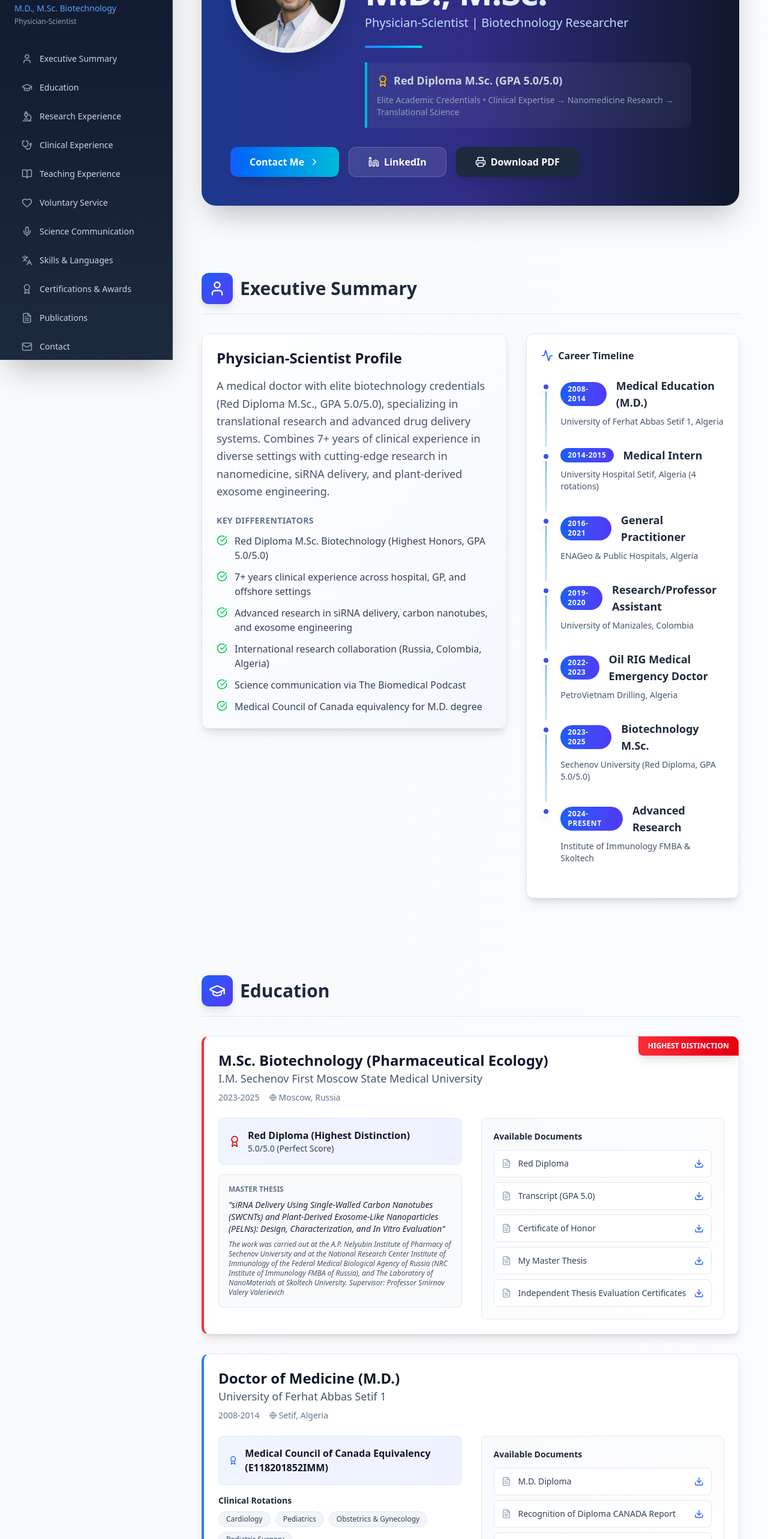
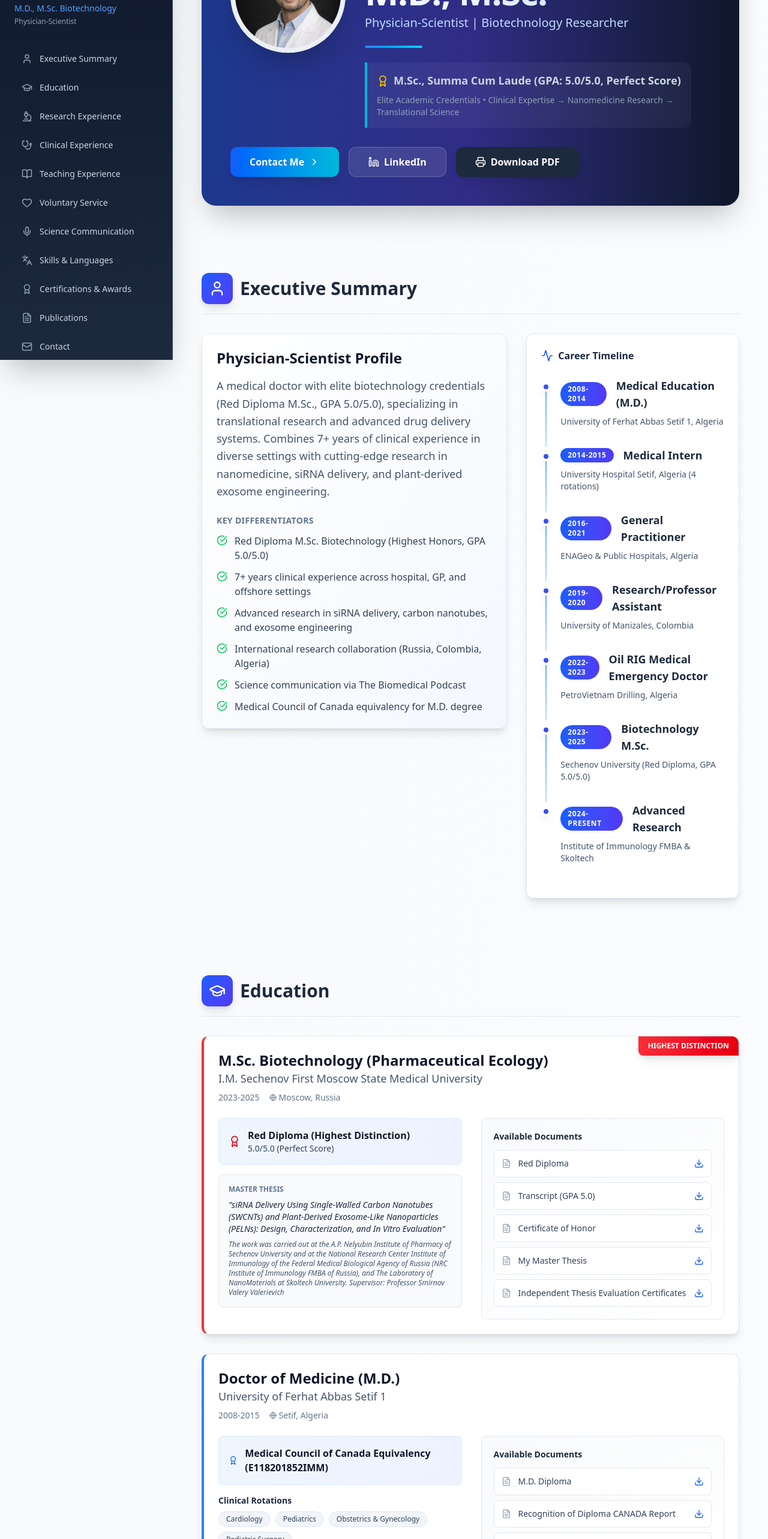
Before and after one commit to Hich00b/portfolio, a React (Vite) app: page / in a window 1280 px wide. Shown: the part 200-2766 px from the top of the page at 60% size. Built offline with nearby package versions, Linux system fonts and the light colour scheme.

Commit message:
Update App.jsx

```diff
--- a/src/App.jsx
+++ b/src/App.jsx
@@ -53,7 +53,7 @@ const educationData = [
   {
     degree: "Doctor of Medicine (M.D.)",
     institution: "University of Ferhat Abbas Setif 1",
-    period: "2008-2014",
+    period: "2008-2015",
     honors: "Medical Council of Canada Equivalency (E118201852IMM)",
     rotations: ["Cardiology", "Pediatrics", "Obstetrics & Gynecology", "Pediatric Surgery"],
     location: "Setif, Algeria",
@@ -240,7 +240,7 @@ const teachingExperience = [
   {
     title: "Expert Consultant - Practicum",
     institution: "ITMO University",
-    period: "March 2025 - Present",
+    period: "March 2025 - June 2025",
     location: "St. Petersburg, Russia",
     role: "Innovation Management in Biotech",
     achievements: [
@@ -712,7 +712,7 @@ export default function Portfolio() {
                     <div className="text-slate-300 text-lg mb-8 leading-relaxed border-l-4 border-cyan-500 pl-4 bg-white/5 py-4 rounded-r-xl backdrop-blur-sm print:text-black print:bg-transparent print:border-l-black">
                       <div className="flex items-center gap-2 mb-2">
                         <Award className="text-yellow-400 print:text-black" size={20} />
-                        <span className="font-semibold">Red Diploma M.Sc. (GPA 5.0/5.0)</span>
+                        <span className="font-semibold">M.Sc., Summa Cum Laude (GPA: 5.0/5.0, Perfect Score)</span>
                       </div>
                       <p className="text-sm mt-1 text-slate-400 print:text-slate-600">
                         Elite Academic Credentials • Clinical Expertise → Nanomedicine Research → Translational Science
```
